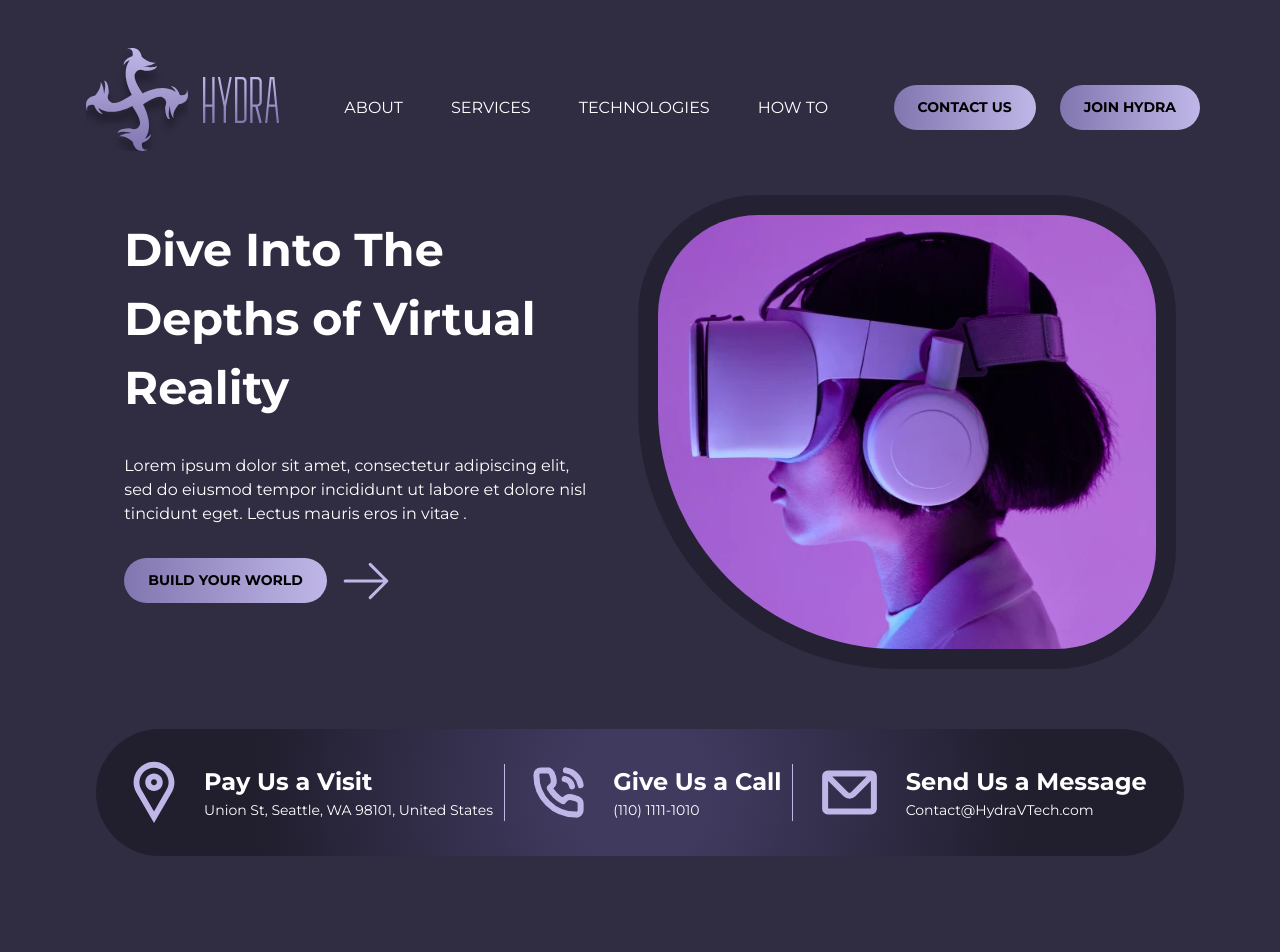
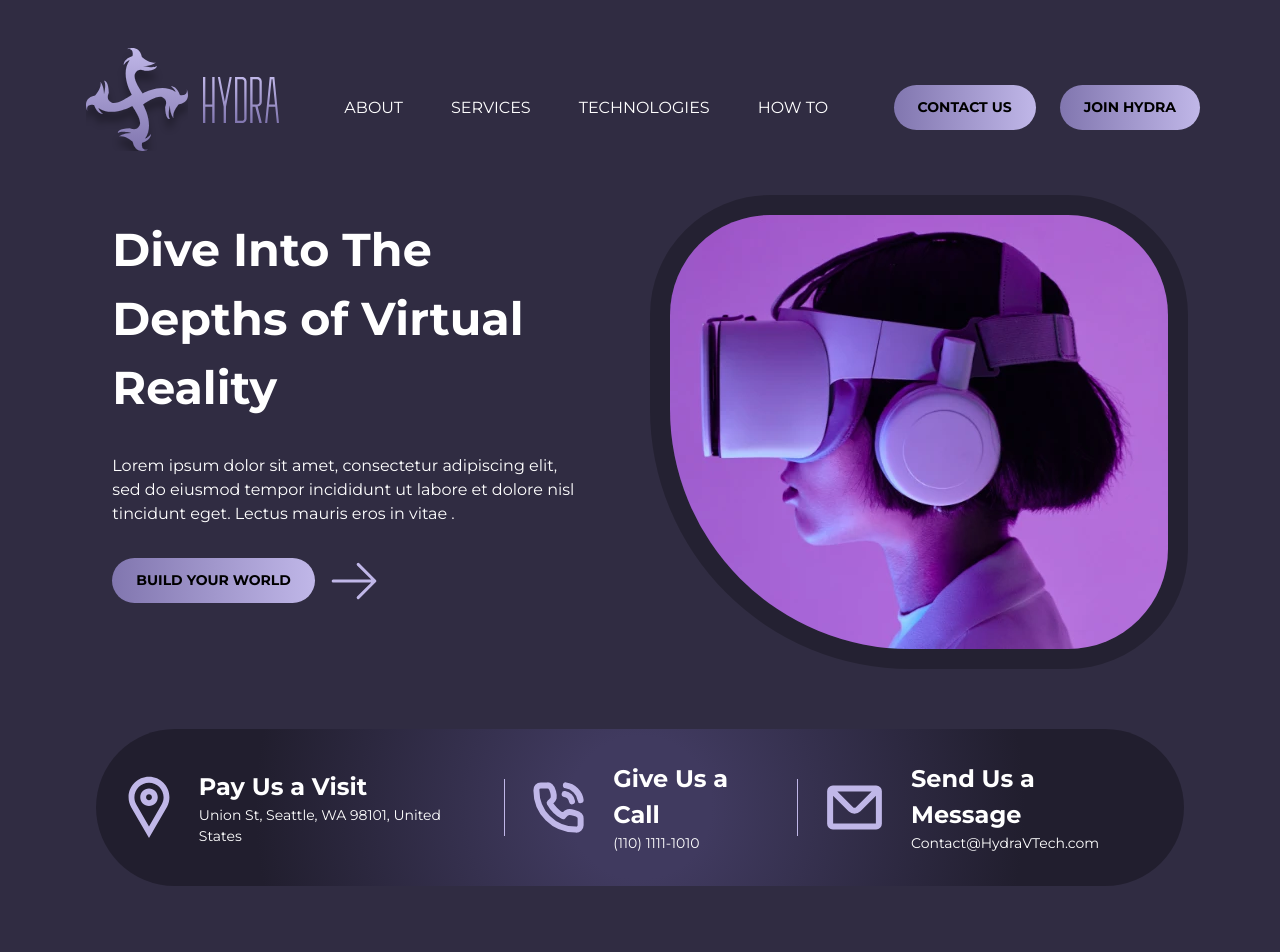
Before and after one commit to StalinAM/hydra-landing-page, a React (Vite) app: page / in a window 1280 px wide. Shown: the top 952 px of the page. Built offline with nearby package versions, Linux system fonts and the light colour scheme.

Commit message:
update css

```diff
--- a/src/components/Home.jsx
+++ b/src/components/Home.jsx
@@ -20,7 +20,9 @@ const Description = styled.p`
 `
 const Content = styled.article`
   display: flex;
+  flex-wrap: wrap-reverse;
   justify-content: space-around;
+  gap: 3rem;
 `
 const Left = styled.div`
   display: flex;
@@ -44,6 +46,7 @@ const Contact = styled.ul`
   border-radius: 90px;
   align-items: center;
   justify-content: space-around;
+  gap: 1rem;
 `
 const Item = styled.li`
   display: flex;
```
